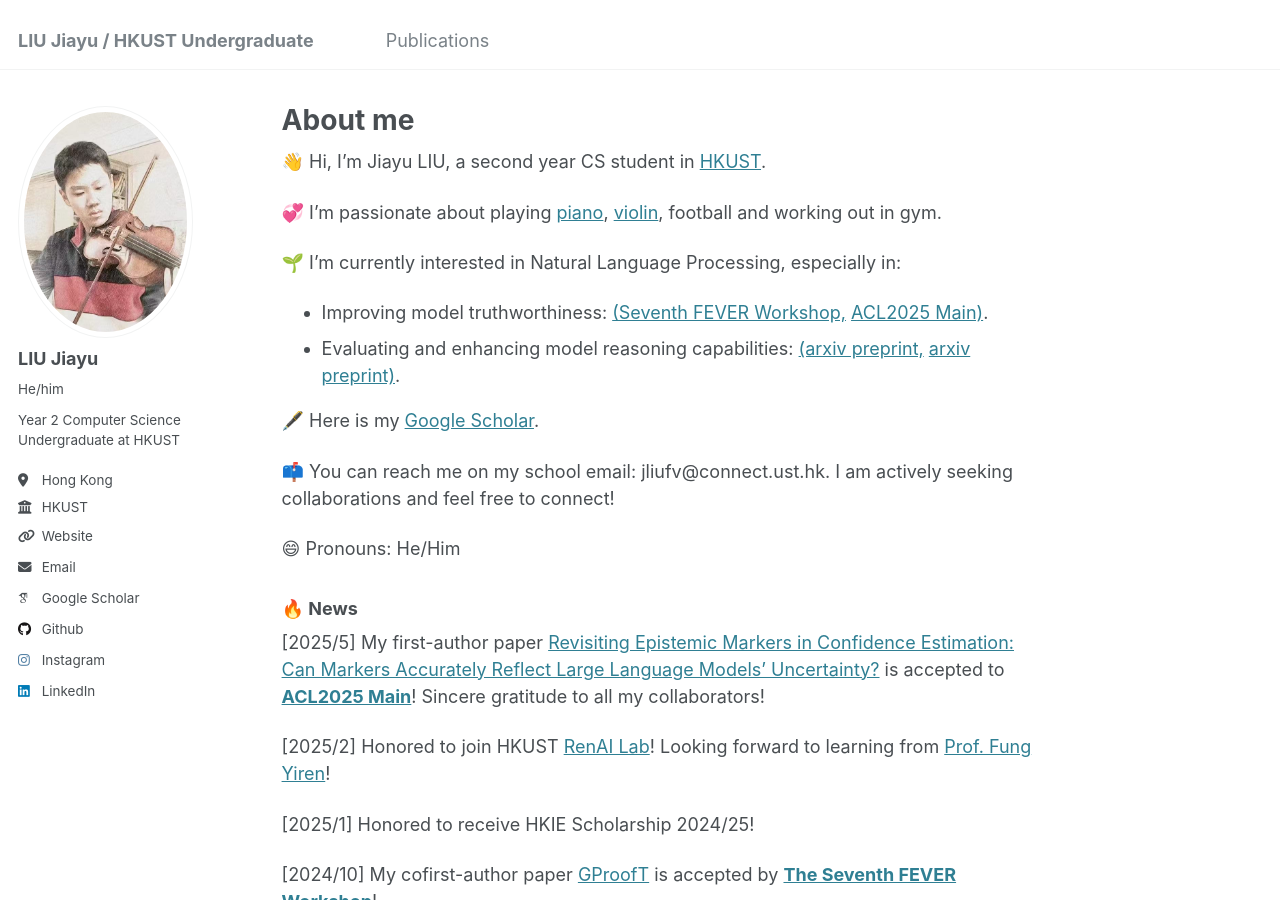
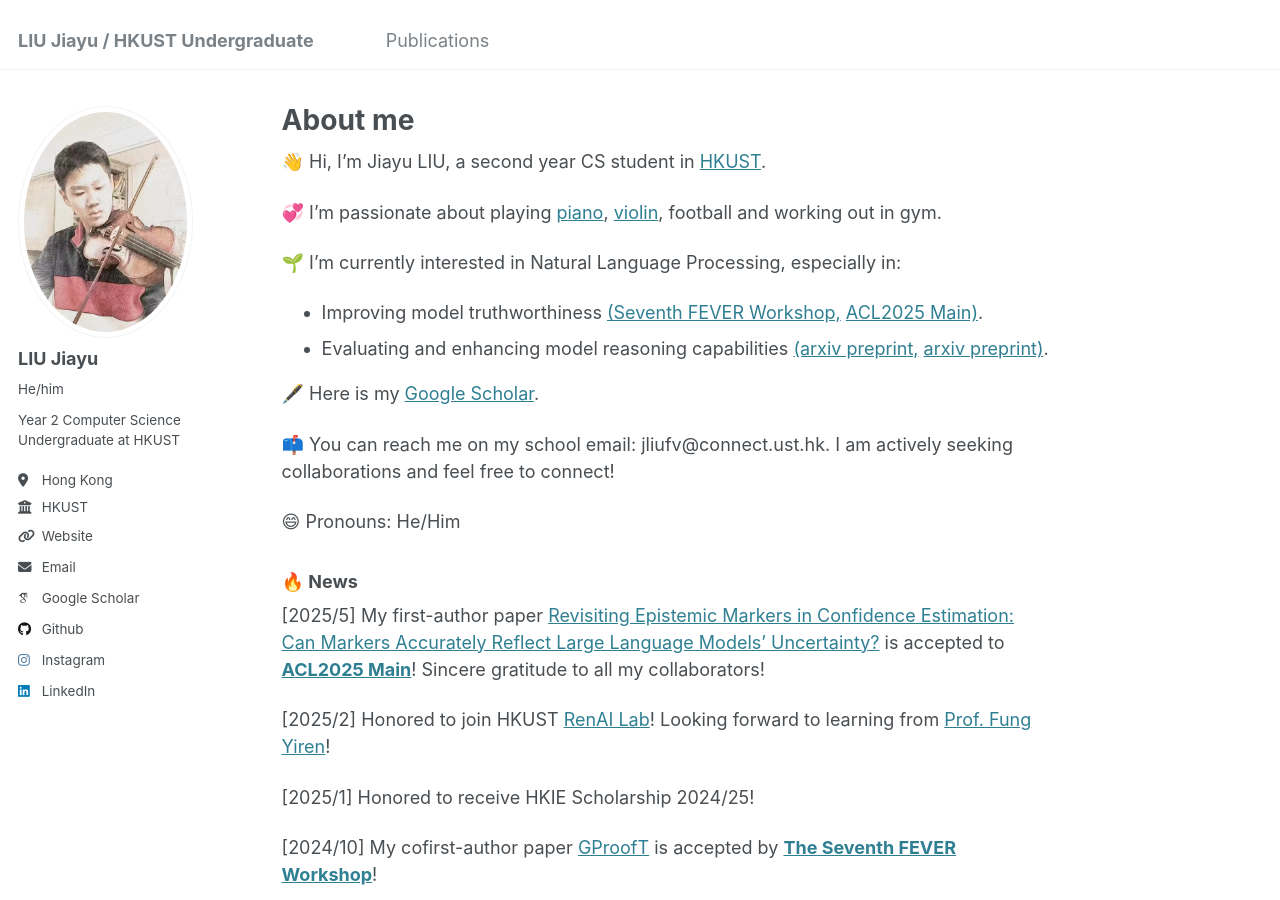
Before and after one commit to JiayuJeff/JiayuJeff.github.io, a Jekyll site: the page built from _pages/about.md, in a window 1280 px wide and 900 px high. Built offline with Jekyll 4.4.1, drawn with Linux system fonts in a browser that asks for light colours; some web fonts are replaced.

```diff
--- a/_pages/about.md
+++ b/_pages/about.md
@@ -16,8 +16,8 @@ redirect_from:
 
 
 🌱 I’m currently interested in Natural Language Processing, especially in:
-- Improving model truthworthiness: [(Seventh FEVER Workshop,](https://aclanthology.org/2024.fever-1.14.pdf) [ACL2025 Main)](https://aclanthology.org/2025.acl-short.18.pdf).
-- Evaluating and enhancing model reasoning capabilities: [(arxiv preprint,](https://arxiv.org/abs/2506.17114) [arxiv preprint)](https://www.arxiv.org/abs/2507.20187).
+- Improving model truthworthiness [(Seventh FEVER Workshop,](https://aclanthology.org/2024.fever-1.14.pdf) [ACL2025 Main)](https://aclanthology.org/2025.acl-short.18.pdf).
+- Evaluating and enhancing model reasoning capabilities [(arxiv preprint,](https://arxiv.org/abs/2506.17114) [arxiv preprint)](https://www.arxiv.org/abs/2507.20187).
 
 
 🖋️ Here is my [Google Scholar](https://scholar.google.com/citations?user=PIQxhfMAAAAJ&hl=en).
```
